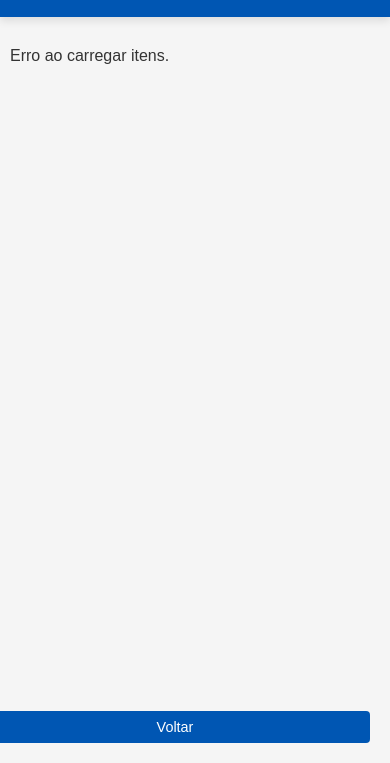
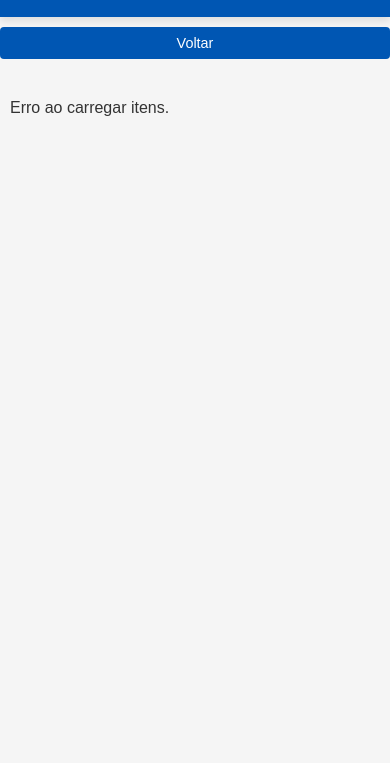
Before and after one commit to angelogpaixao/ProjetoTecnologiaWeb, a plain HTML site: page itemList.html in a window 390 px wide. Shown: the part 81-844 px from the top of the page. Drawn offline with Linux system fonts and the light colour scheme; no server answers.

Commit message:
Ajuste de Botões

```diff
--- a/style.css
+++ b/style.css
@@ -242,6 +242,21 @@ select:focus {
         padding: 8px;
     }
 
+    /* Ajustando os botões fixos para que não fiquem sobre o formulário */
+    .back-button, .list-button {
+        position: relative; /* Altera a posição para relativa */
+        bottom: auto;
+        right: auto;
+        margin-top: 10px;
+        width: 100%; /* Ocupa toda a largura */
+        text-align: center; /* Centraliza o texto */
+    }
+
+    /* Separação entre os botões para melhorar o layout em telas pequenas */
+    .back-button {
+        margin-bottom: 10px;
+    }
+
     /* Estilo do botão */
     .button {
         font-size: 0.9rem;
```
